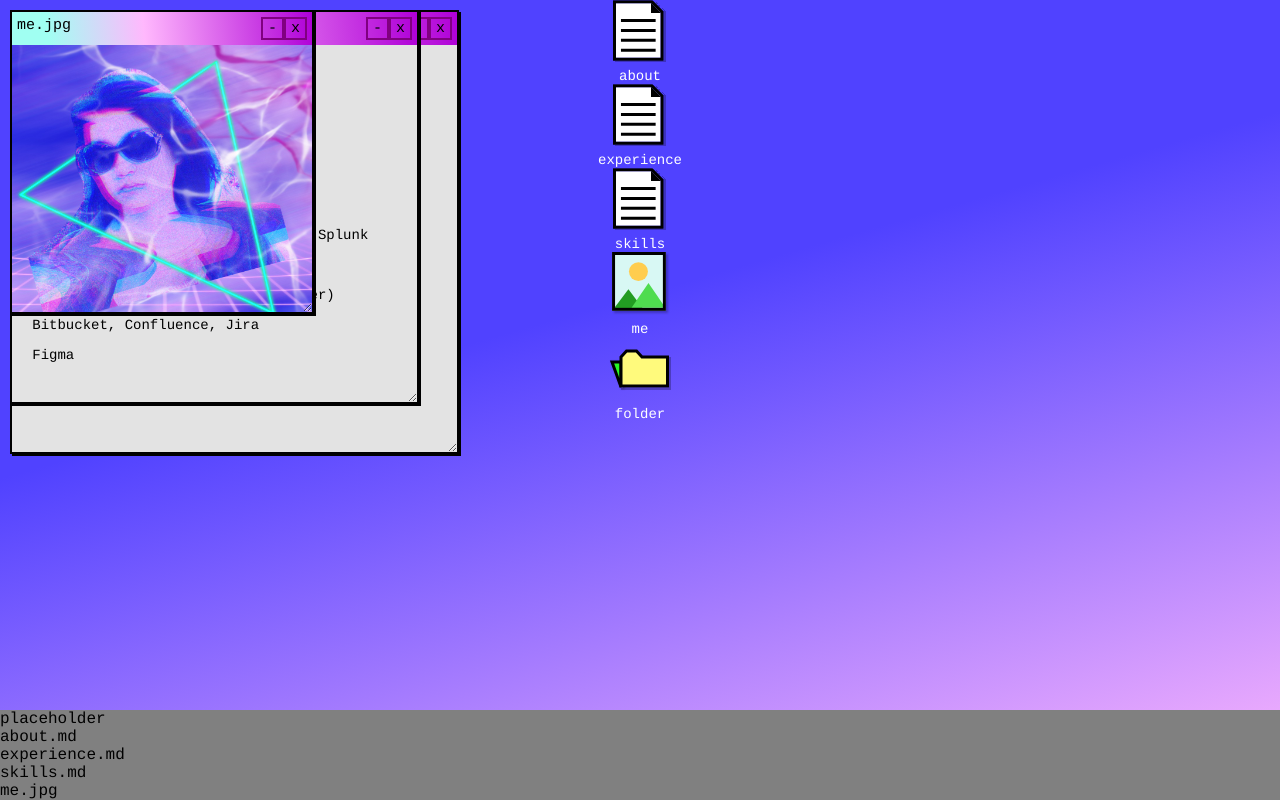
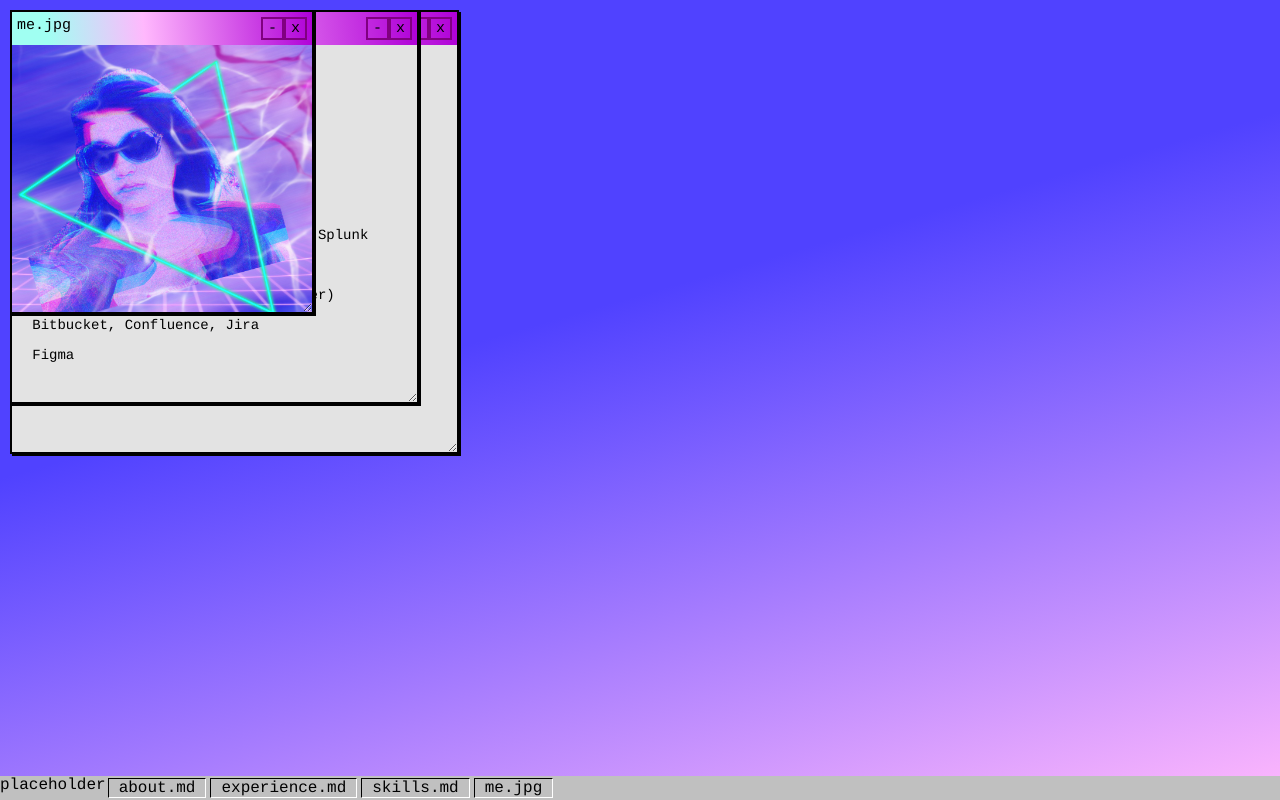
Before and after one commit to manapotionn/my-website, a React (Create React App) app: page / in a window 1280 px wide. Built offline with nearby package versions, Linux system fonts and the light colour scheme.

Commit message:
minimize, bottom bar css, icon z

```diff
--- a/src/App.css
+++ b/src/App.css
@@ -31,6 +31,10 @@ body {
   justify-content: normal;
 }
 
+.desktop-icons {
+  position: absolute;
+}
+
 .full-screen {
   flex: 1;
 }
--- a/src/App.js
+++ b/src/App.js
@@ -37,12 +37,14 @@ function App() {
           <Panel id="eurobets">
             <EuroBets />
           </Panel>
-
-          <DesktopIcon icon="doc" text="about" id="about" />
-          <DesktopIcon icon="doc" text="experience" id="experience" />
-          <DesktopIcon icon="doc" text="skills" id="skills" />
-          <DesktopIcon icon="pic" text="me" id="me" />
-          <DesktopIcon icon="folder" text="folder" id="me" />
+          <div className="desktop-icons">
+            <DesktopIcon icon="doc" text="about" id="about" />
+            <DesktopIcon icon="doc" text="experience" id="experience" />
+            <DesktopIcon icon="doc" text="skills" id="skills" />
+            <DesktopIcon icon="pic" text="me" id="me" />
+            {/* <DesktopIcon icon="folder" text="folder" id="me" /> */}
+          </div>
+          <div className="empty"></div>
         </div>
         <div className="bottom-bar">
           <BottomBar />
--- a/src/components/BottomBar.js
+++ b/src/components/BottomBar.js
@@ -11,7 +11,7 @@ const BottomBar = () => {
       type: UPDATE_ONE_VAL,
       valToBeUpdated: "minimize",
       id: id,
-      newValue: false,
+      newValue: !state[id].minimize,
     });
   };
 
@@ -34,6 +34,7 @@ const BottomBar = () => {
   return (
     <div className="bottom-bar-container">
       <div>placeholder</div>
+      <div className="bottom-bar-items">
         {Object.entries(state).map((item, index) => {
           if (item[1].open) {
             return (
@@ -42,7 +43,10 @@ const BottomBar = () => {
                   handleZIndex(item[0]);
                   handleMinimizeWindow(item[0]);
                 }}
-              className={"menu-bar" + index}
+                className={
+                  "bottom-bar-item" + (item[1].minimize ? "" : "-visible")
+                }
+                id={"bottom-bar-item" + index}
               >
                 {item[1].title}
               </div>
@@ -50,6 +54,7 @@ const BottomBar = () => {
           }
         })}
       </div>
+    </div>
   );
 };
 
--- a/src/components/DesktopIcon.js
+++ b/src/components/DesktopIcon.js
@@ -19,6 +19,17 @@ const DesktopIcon = ({ icon, text, id }) => {
     });
   };
 
+  const handleUnMinimizeWindow = () => {
+    if (state[id].minimize === true) {
+      dispatch({
+        type: UPDATE_ONE_VAL,
+        valToBeUpdated: "minimize",
+        id: id,
+        newValue: false,
+      });
+    }
+  };
+
   const iconFactory = () => {
     if (icon === "doc") {
       return <DocMedium />;
@@ -31,7 +42,13 @@ const DesktopIcon = ({ icon, text, id }) => {
 
   return (
     <Draggable>
-      <div className="icon-container" onDoubleClick={handleOpenWindow}>
+      <div
+        className="icon-container"
+        onDoubleClick={() => {
+          handleOpenWindow();
+          handleUnMinimizeWindow();
+        }}
+      >
         {iconFactory()}
         <div className="icon-text">{text}</div>
       </div>
--- a/src/components/Panel.js
+++ b/src/components/Panel.js
@@ -48,6 +48,7 @@ function Panel({ id, children }) {
         className="panel-container"
         id={"panel_" + id}
         style={{ zIndex: obj.z }}
+        onClick={handleZIndex}
       >
         <div className="title-bar">
           <div className="title">{obj.title}</div>
--- a/src/css/BottomBar.css
+++ b/src/css/BottomBar.css
@@ -1,3 +1,43 @@
 .bottom-bar-container {
-    background-color: gray;
+    background-color: rgb(192, 192, 192);
+    display: flex;
+    flex-direction: row;
+    position: relative;
+    z-index: 10000;
 }
+
+.bottom-bar-items {
+    display: flex;
+    flex-direction: row;
+}
+
+.bottom-bar-item {
+    margin: 2px;
+    padding-left: 10px;
+    padding-right: 10px;
+    border: 1px solid gray;
+    /* filter: drop-shadow(1px 1px black) */
+    border-top: 1px solid #fff;
+    border-left: 1px solid #fff;
+    border-right: 1px solid #000;
+    border-bottom: 1px solid #000;
+}
+
+.bottom-bar-item-visible {
+    margin: 2px;
+    padding-left: 10px;
+    padding-right: 10px;
+    border: 1px solid gray;
+    border-bottom: 1px solid #fff;
+    border-right: 1px solid #fff;
+    border-top: 1px solid #000;
+    border-left: 1px solid #000;
+}
+
+.bottom-bar-item:hover {
+    background-color: rgb(234, 234, 234);
+}
+
+.bottom-bar-item-visible:hover {
+    background-color: rgb(234, 234, 234);
+}
--- a/src/css/DesktopIcon.css
+++ b/src/css/DesktopIcon.css
@@ -1,4 +1,5 @@
 .icon-container {
+    margin: 15px;
     text-align: center;
 }
 
--- a/src/store/AppState.js
+++ b/src/store/AppState.js
@@ -7,31 +7,31 @@ export const initialState = {
     open: true,
     minimize: false,
     title: "about.md",
-    z: 0,
+    z: 1,
   },
   experience: {
     open: true,
     minimize: false,
     title: "experience.md",
-    z: 1,
+    z: 2,
   },
   skills: {
     open: true,
     minimize: false,
     title: "skills.md",
-    z: 2,
+    z: 3,
   },
   me: {
     open: true,
     minimize: false,
     title: "me.jpg",
-    z: 3,
+    z: 4,
   },
   eurobets: {
     open: false,
     minimize: false,
     title: "eurobets.exe",
-    z: 4,
+    z: 5,
   },
 };
 
```
Lines whose indentation alone changed are shown as unchanged.
